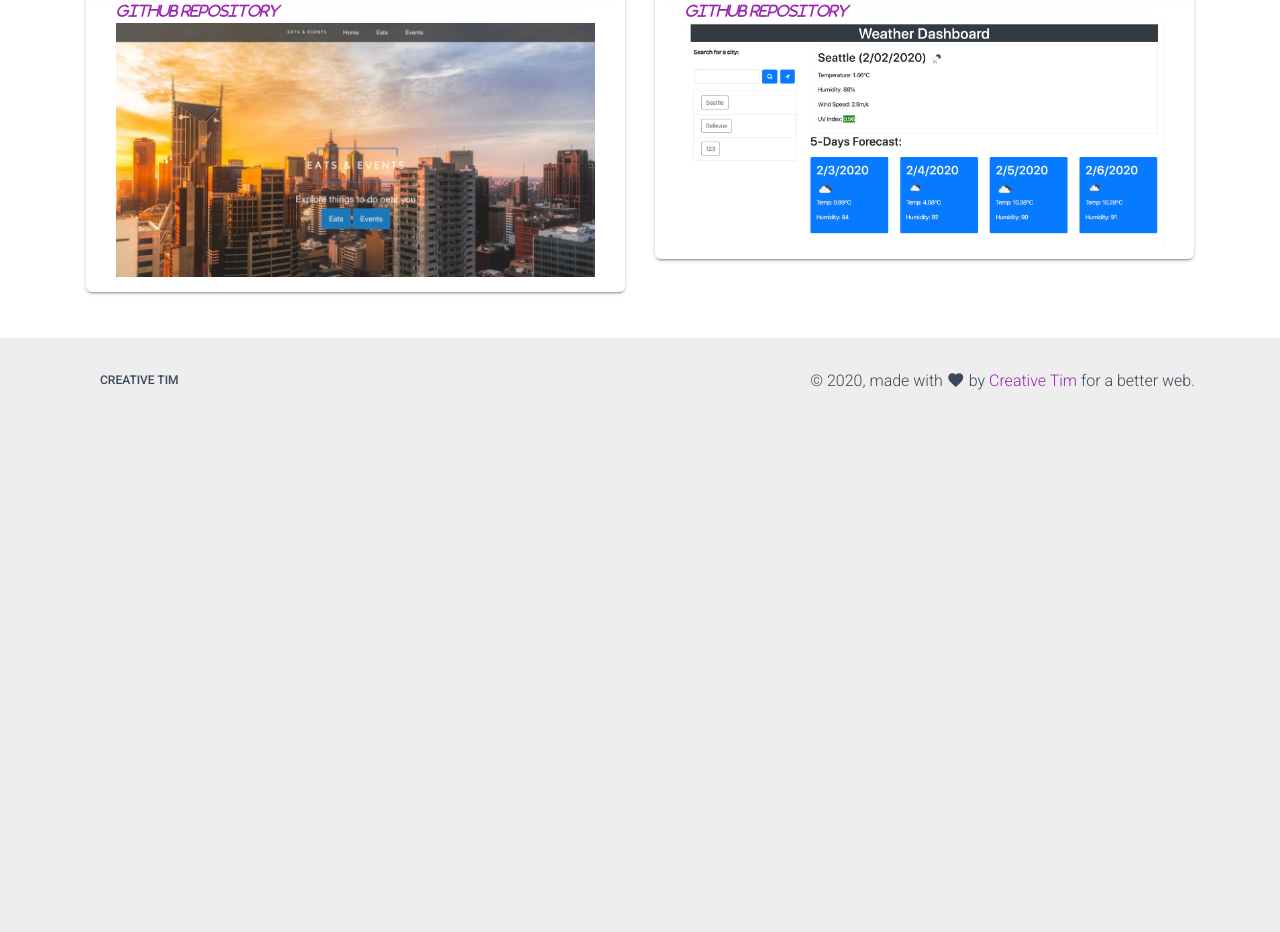
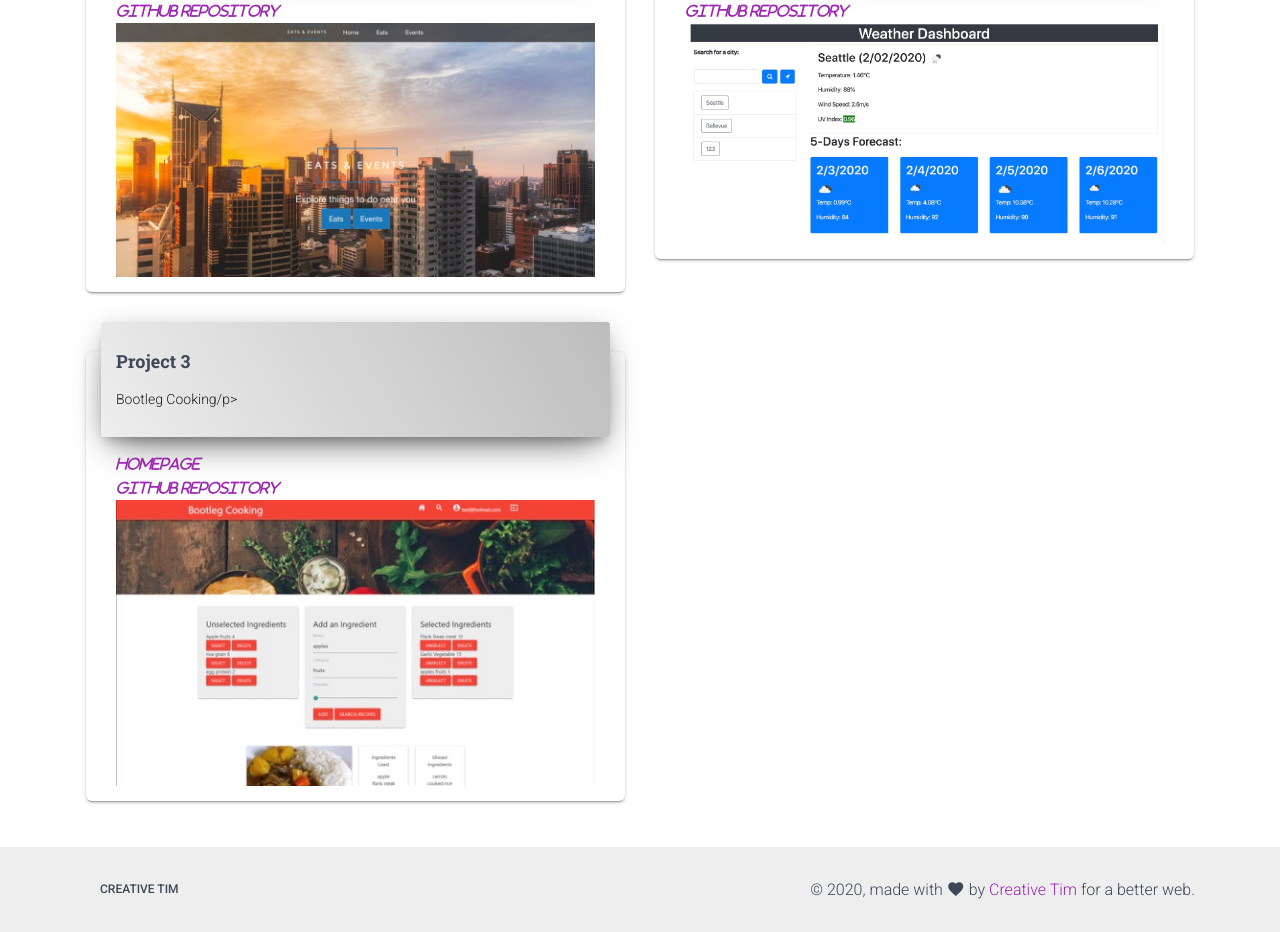
Before and after one commit to rnyang-16/hw-2-5, a plain HTML site: page portfolio.html in a window 1280 px wide. Shown: the part 352-1284 px from the top of the page. Before the commit the page ends 800 px from the top, so only its background shows below. Drawn offline with Linux system fonts and the light colour scheme.

Commit message:
add project Bootleg Cooking

```diff
--- a/portfolio.html
+++ b/portfolio.html
@@ -91,6 +91,20 @@
           </div>
         </div>
 
+        <div class="col-md-6">
+          <div class="card">
+            <div class="card-header">
+              <h4 class="card-title">Project 3</h4>
+              <p class="category">Bootleg Cooking/p>
+            </div>
+            <div class="card-body">
+              <a href="https://arcane-escarpment-28279.herokuapp.com/index" class="fa"><i>Homepage</i></a><br>
+              <a href="https://github.com/rnyang-16/Project_2" class="fa"><i>GitHub repository</i></a><br>
+              <img src="assets/images/bootlegCooking_screenshot.jpg" class="img-fluid" alt="Responsive image">
+            </div>
+          </div>
+        </div>
+
       </div>
 
     </div>
```
Also changed, not shown: assets/images/bootlegCooking_screenshot.jpg (added), 3 other files.
